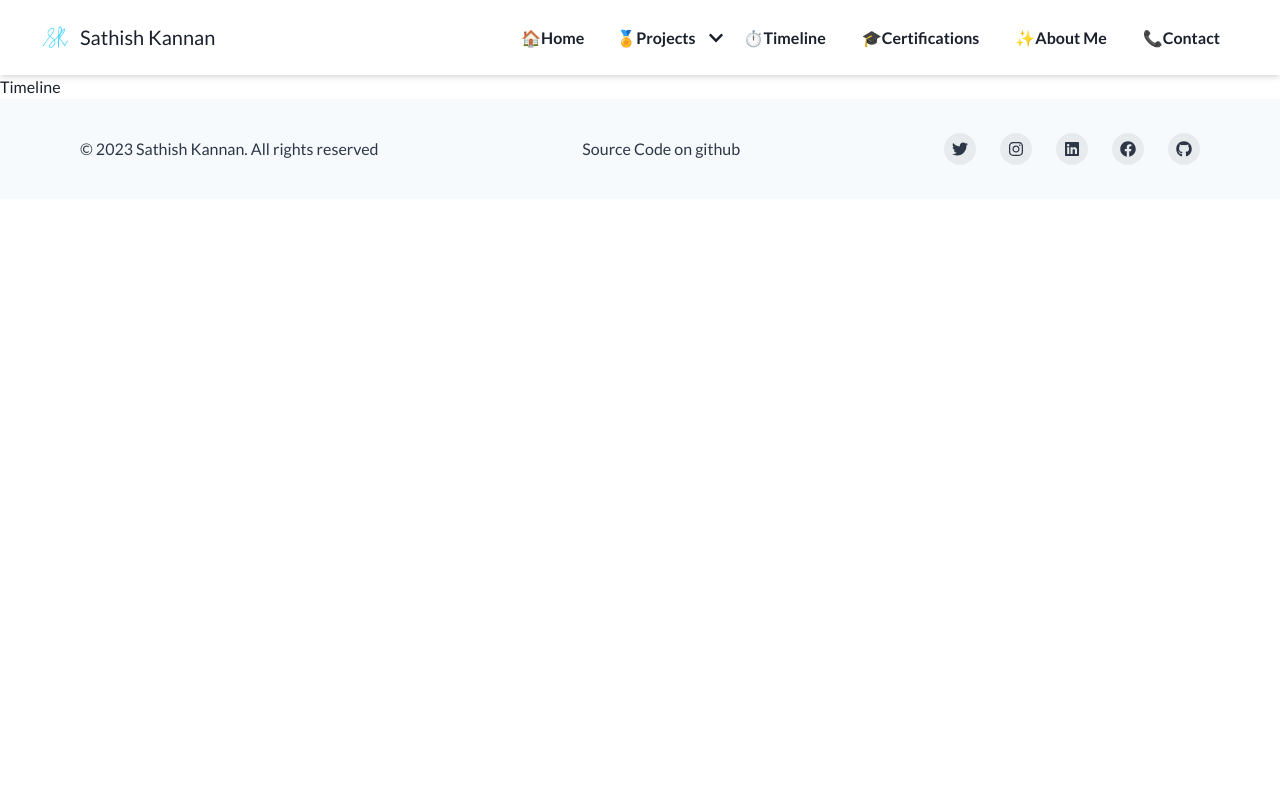
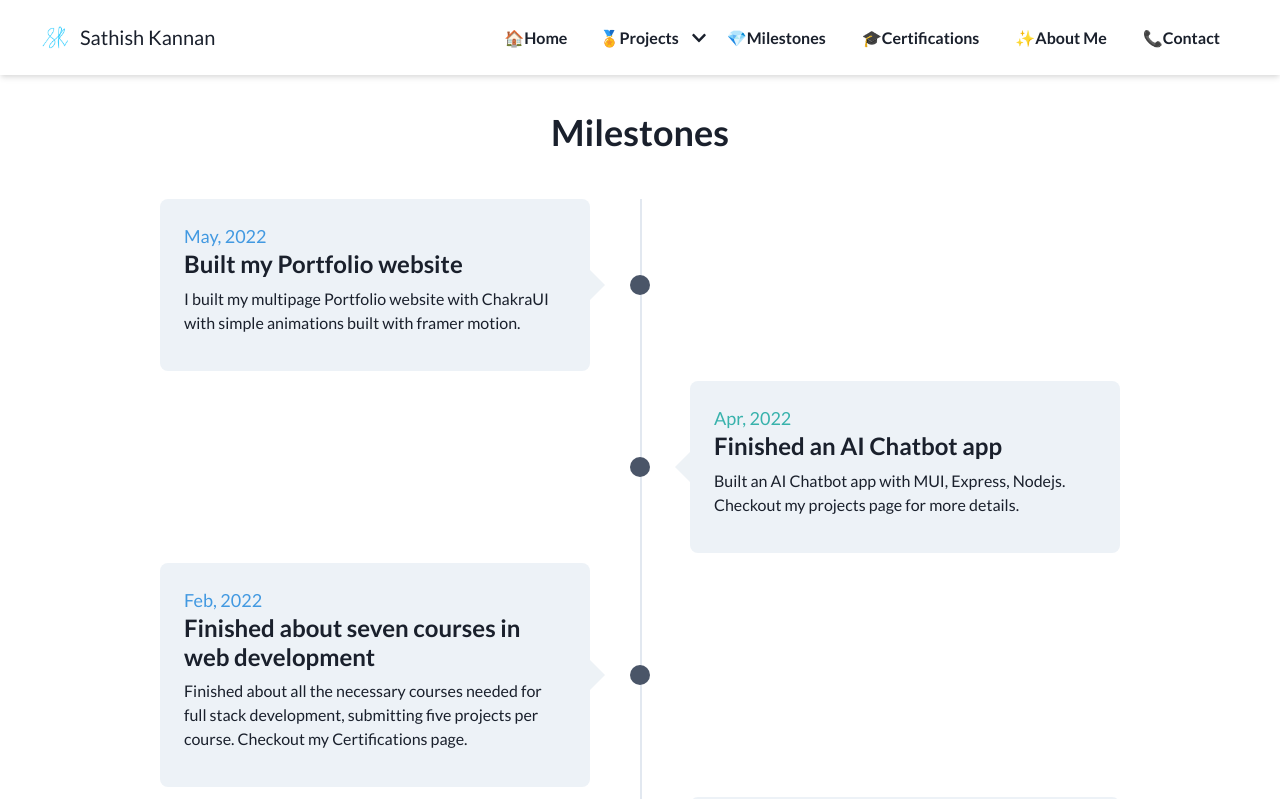
Before and after one commit to sathishkannan162/personal_portfolio_website, a React (Vite) app: page /timeline in a window 1280 px wide. Shown: the top 799 px of the page. Built offline with nearby package versions, Linux system fonts and the light colour scheme.

Commit message:
feat: add milestones timeline

```diff
--- a/index.html
+++ b/index.html
@@ -49,6 +49,20 @@
       rel="stylesheet"
     />
     <link rel="icon" type="image/svg+xml" href="/Logo_sk_website.png" />
+    <script type="text/javascript">
+      (function (c, l, a, r, i, t, y) {
+        c[a] =
+          c[a] ||
+          function () {
+            (c[a].q = c[a].q || []).push(arguments);
+          };
+        t = l.createElement(r);
+        t.async = 1;
+        t.src = 'https://www.clarity.ms/tag/' + i;
+        y = l.getElementsByTagName(r)[0];
+        y.parentNode.insertBefore(t, y);
+      })(window, document, 'clarity', 'script', 'h9h2fu9uub');
+    </script>
     <meta name="viewport" content="width=device-width, initial-scale=1.0" />
   </head>
   <body>
--- a/src/Navbar.jsx
+++ b/src/Navbar.jsx
@@ -72,7 +72,7 @@ const Navbar = () => {
               </Button>
               <MenuContainer closeMenu={() => {}} />
               <Button variant="ghost">
-                <Link to="/timeline">⏱️Timeline</Link>
+                <Link to="/timeline">💎Milestones</Link>
               </Button>
               <Button variant="ghost">
                 <Link to="/Certifications">🎓Certifications</Link>
@@ -133,7 +133,7 @@ const Navbar = () => {
                 </Button>
                 <MenuContainer closeMenu={mobileNav.onClose} />
                 <Button onClick={mobileNav.onClose} w="full" variant="ghost">
-                  <Link to="/timeline">⏱️Timeline</Link>
+                  <Link to="/timeline">💎Milestones</Link>
                 </Button>
                 <Button onClick={mobileNav.onClose} w="full" variant="ghost">
                   <Link to="/Certifications">🎓Certifications</Link>
--- a/src/Timeline.jsx
+++ /dev/null
@@ -1,7 +0,0 @@
-export default function Timeline() {
-  return (
-    <div>
-      <h1>Timeline</h1>
-    </div>
-  );
-}
--- /dev/null
+++ b/src/TimelinePage.jsx
@@ -0,0 +1,10 @@
+import PageContainer from './PageContainer';
+import TimelineTree from './TimelineTree';
+
+export default function TimelinePage() {
+  return (
+    <PageContainer>
+      <TimelineTree />
+    </PageContainer>
+  );
+}
--- /dev/null
+++ b/src/TimelineTree.jsx
@@ -0,0 +1,234 @@
+import {
+  Box,
+  chakra,
+  Container,
+  Text,
+  HStack,
+  VStack,
+  Flex,
+  useColorModeValue,
+  useBreakpointValue,
+} from '@chakra-ui/react';
+
+let milestones = [
+  {
+    id: 1,
+    date: 2014,
+    title: 'Class Topper 10th',
+    description: 'Top of the class in High School.',
+  },
+  {
+    id: 2,
+    date: 2016,
+    title: 'Class Topper 12th',
+    description: 'Top of the class in various subjects in Higher Secondary.',
+  },
+  {
+    id: 3,
+    date: 2019,
+    title: 'Got my Bachelors',
+    description: 'Received my Bachelors degree with distinction.',
+  },
+  {
+    id: 4,
+    date: 2020,
+    title: 'Joined IIT Bombay in M.Sc Physics',
+    description: 'Scored top rank in JAM exam and joined IIT Bombay.',
+  },
+  {
+    id: 5,
+    date: 2020,
+    title: 'Got introduced to Entrepreneurship',
+    description:
+      'Attended various lecturers by entrepreneurs conducted by E-Cell(Entrepreneurship Cell), IIT Bombay.',
+  },
+  {
+    id: 6,
+    date: 2020,
+    title: 'Started writing blogs on my website',
+    description: 'Wrote about 10 blogs on my website in the year 2020-2022.',
+  },
+  {
+    id: 7,
+    date: 2022,
+    title: 'Got my Masters in Physics from IIT Bombay',
+    description: 'I got my degree from IIT Bombay with more than 9.0 grade.',
+  },
+  {
+    id: 8,
+    date: 'Aug, 2022',
+    title: 'Started learning web development courses',
+    description: 'Web development courses from FreeCdoecamp.Checkout my Certifications page.',
+  },
+  {
+    id: 9,
+    date: 'Feb, 2022',
+    title: 'Finished about seven courses in web development',
+    description:
+      'Finished about all the necessary courses needed for full stack development, submitting five projects per course. Checkout my Certifications page.',
+  },
+  {
+    id: 10,
+    date: 'Apr, 2022',
+    title: 'Finished an AI Chatbot app',
+    description: 'Built an AI Chatbot app with MUI, Express, Nodejs. Checkout my projects page for more details.',
+  },
+  {
+    id: 11,
+    date: 'May, 2022',
+    title: 'Built my Portfolio website',
+    description:
+      'I built my multipage Portfolio website with ChakraUI with simple animations built with framer motion.',
+  },
+];
+
+milestones = milestones.reverse();
+
+const TimelineTree = () => {
+  const isMobile = useBreakpointValue({ base: true, md: false });
+  const isDesktop = useBreakpointValue({ base: false, md: true });
+
+  return (
+    <Container maxWidth="7xl" p={{ base: 2, sm: 0 }}>
+      <chakra.h3 fontSize="4xl" fontWeight="bold" mb={10} textAlign="center">
+        Milestones
+      </chakra.h3>
+      {milestones.map((milestone) => (
+        <Flex key={milestone.id} mb="10px">
+          {/* Desktop view(left card) */}
+          {isDesktop && milestone.id % 2 === 0 && (
+            <>
+              <EmptyCard />
+              <LineWithDot />
+              <Card {...milestone} />
+            </>
+          )}
+
+          {/* Mobile view */}
+          {isMobile && (
+            <>
+              <LineWithDot />
+              <Card {...milestone} />
+            </>
+          )}
+
+          {/* Desktop view(right card) */}
+          {isDesktop && milestone.id % 2 !== 0 && (
+            <>
+              <Card {...milestone} />
+
+              <LineWithDot />
+              <EmptyCard />
+            </>
+          )}
+        </Flex>
+      ))}
+    </Container>
+  );
+};
+
+const Card = ({ id, title, description, date }) => {
+  // For even id show card on left side
+  // For odd id show card on right side
+  const isEvenId = id % 2 == 0;
+  let borderWidthValue = isEvenId ? '15px 15px 15px 0' : '15px 0 15px 15px';
+  let leftValue = isEvenId ? '-15px' : 'unset';
+  let rightValue = isEvenId ? 'unset' : '-15px';
+
+  const isMobile = useBreakpointValue({ base: true, md: false });
+  if (isMobile) {
+    leftValue = '-15px';
+    rightValue = 'unset';
+    borderWidthValue = '15px 15px 15px 0';
+  }
+
+  return (
+    <HStack
+      flex={1}
+      p={{ base: 3, sm: 6 }}
+      bg={useColorModeValue('gray.100', 'gray.800')}
+      spacing={5}
+      rounded="lg"
+      alignItems="center"
+      pos="relative"
+      _before={{
+        content: `""`,
+        w: '0',
+        h: '0',
+        borderColor: `transparent ${useColorModeValue(
+          '#edf2f6',
+          '#1a202c'
+        )} transparent`,
+        borderStyle: 'solid',
+        borderWidth: borderWidthValue,
+        position: 'absolute',
+        left: leftValue,
+        right: rightValue,
+        display: 'block',
+      }}
+    >
+      <Box>
+        <Text fontSize="lg" color={isEvenId ? 'teal.400' : 'blue.400'}>
+          {date}
+        </Text>
+
+        <VStack spacing={2} mb={3} textAlign="left">
+          <chakra.h1 fontSize="2xl" lineHeight={1.2} fontWeight="bold" w="100%">
+            {title}
+          </chakra.h1>
+          <Text fontSize="md">{description}</Text>
+        </VStack>
+      </Box>
+    </HStack>
+  );
+};
+
+const LineWithDot = () => {
+  return (
+    <Flex
+      pos="relative"
+      alignItems="center"
+      mr={{ base: '40px', md: '40px' }}
+      ml={{ base: '0', md: '40px' }}
+    >
+      <chakra.span
+        position="absolute"
+        left="50%"
+        height="calc(100% + 10px)"
+        border="1px solid"
+        borderColor={useColorModeValue('gray.200', 'gray.700')}
+        top="0px"
+      ></chakra.span>
+      <Box pos="relative" p="10px">
+        <Box
+          pos="absolute"
+          top="0"
+          left="0"
+          bottom="0"
+          right="0"
+          width="100%"
+          height="100%"
+          backgroundSize="cover"
+          backgroundRepeat="no-repeat"
+          backgroundPosition="center center"
+          bg={useColorModeValue('gray.600', 'gray.200')}
+          borderRadius="100px"
+          backgroundImage="none"
+          opacity={1}
+        ></Box>
+      </Box>
+    </Flex>
+  );
+};
+
+const EmptyCard = () => {
+  return (
+    <Box
+      flex={{ base: 0, md: 1 }}
+      p={{ base: 0, md: 6 }}
+      bg="transparent"
+    ></Box>
+  );
+};
+
+export default TimelineTree;
--- a/src/main.jsx
+++ b/src/main.jsx
@@ -8,8 +8,8 @@ import ProjectsPage from './ProjectsPage.jsx';
 import ContactPage from './ContactPage.jsx';
 import AboutPage from './AboutPage.jsx';
 import ProjectsByTags from './ProjectsByTags.jsx';
-import Timeline from './Timeline.jsx';
 import Certifications from './Certifications.jsx';
+import TimelinePage from './TimelinePage.jsx';
 
 const router = createBrowserRouter([
   {
@@ -36,7 +36,7 @@ const router = createBrowserRouter([
       },
       {
         path: '/timeline',
-        element: <Timeline />,
+        element: <TimelinePage />,
       },
       {
         path: '/certifications',
```
